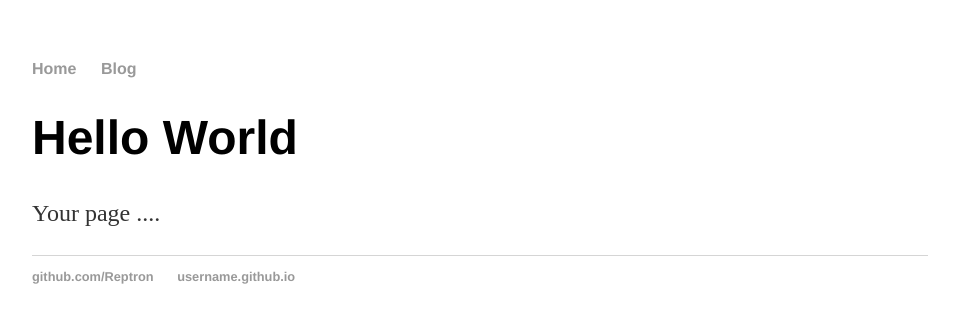
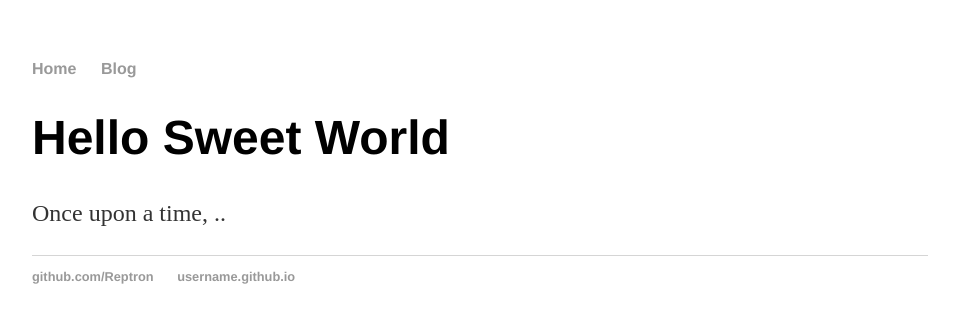
Before and after one commit to Reptron/reptron.github.io, a Jekyll site: the page built from index.html, in a window 1280 px wide. Shown: the top 323 px of the page, without its empty margins (160-1119 px from the left). Built offline with Jekyll 4.4.1, drawn with Linux system fonts in a browser that asks for light colours.

Commit message:
Update index.html

```diff
--- a/index.html
+++ b/index.html
@@ -1,26 +1,8 @@
-<!DOCTYPE html>
-<html>
-      <head>
-             <title>Web Programming</title>
-             <!--link to main stylesheet -->
-             <link rel="stylesheet" type="text/css" href="/css/main.css">
-      </head>
-      <body>
-             <nav>
-                   <ul>
-                         <li><a href="/">Home</a></li>
-                         <li><a href="/blog">Blog</a></li>
-                   </ul>
-             </nav>
-             <div class="container">
-             <div class="blurb">
-             <h1>Hello World</h1>
-             <p>Your page ....</p>
-             <footer>
-                   <ul>
-                   <li><a href="https://github.com/Reptron">github.com/Reptron</a></li>
-                   <li><a href="https://username.github.io">username.github.io </a></li>
-                   </ul>
-            </footer>
-       </body>
-</html>
+---
+layout: default
+title: Web Programming
+---
+<div class="blurb">
+      <h1>Hello Sweet World</h1>
+      <p>Once upon a time, ..</p>
+</div>
```
